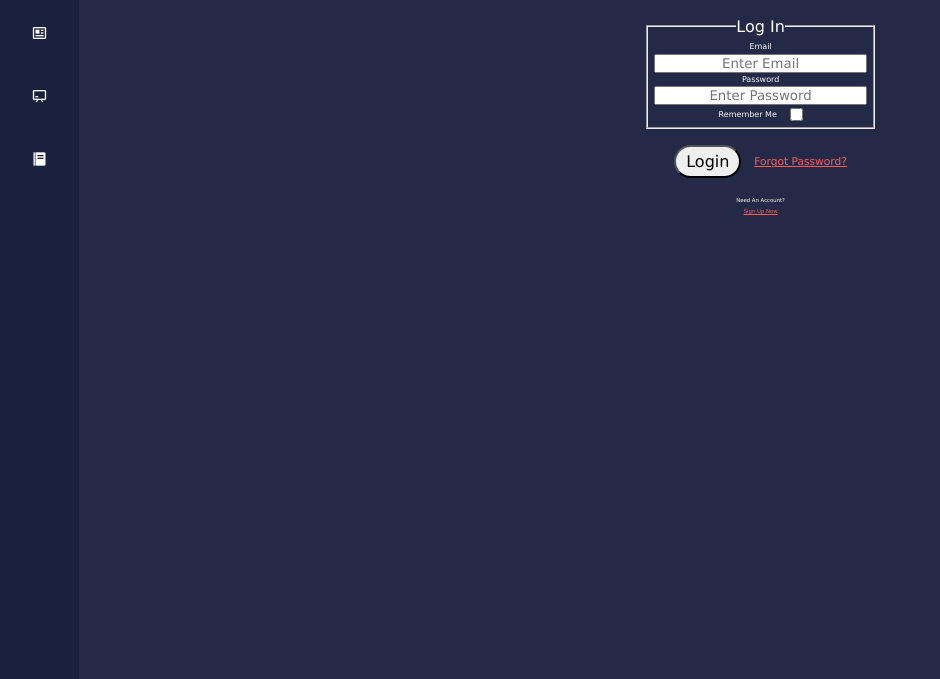
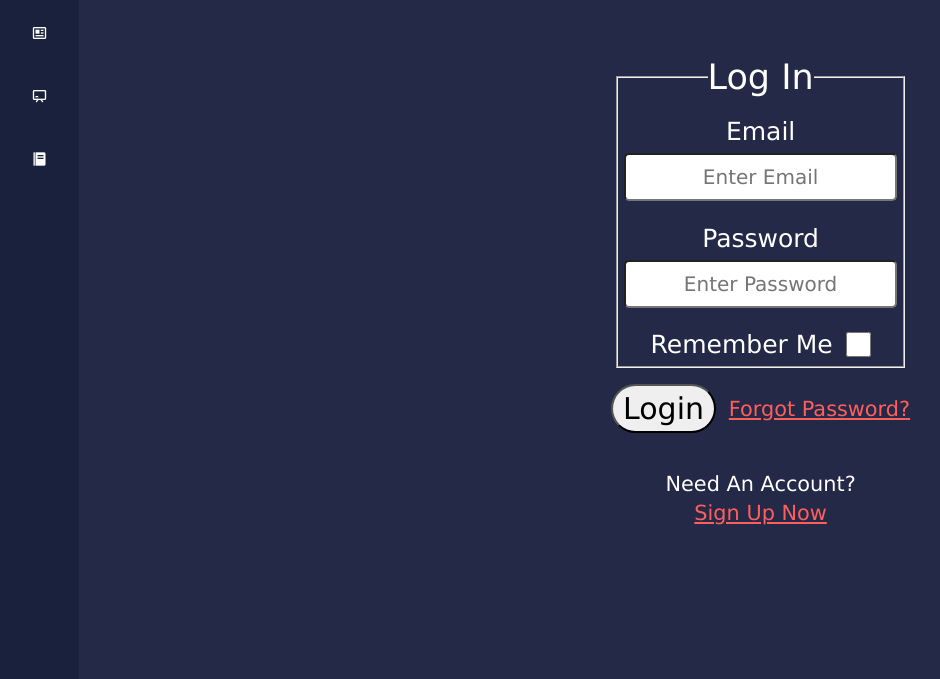
Before and after one commit to Pleeys/TradeTracker, a Flask app: page /login in a window 1280 px wide. Shown: the part 80-759 px from the top of the page, without its empty margins (1-941 px from the left). Run offline with Flask 3, Linux system fonts and the light colour scheme; some libraries are stand-ins or nearby versions.

Commit message:
Css update

```diff
--- a/tradetracker/config.py
+++ b/tradetracker/config.py
@@ -1,8 +1,7 @@
 import os
-import base64
 
 class Config:
-    SECRET_KEY = base64.b64encode(os.urandom(16)).decode('utf-8')
+    SECRET_KEY = os.environ.get('SECRET_KEY_FLASK')
     SQLALCHEMY_DATABASE_URI = 'sqlite:///site.db'
     MAIL_SERVER = 'smtp.googlemail.com'
     MAIL_PORT = 587
--- a/tradetracker/static/main.css
+++ b/tradetracker/static/main.css
@@ -753,8 +781,126 @@ td, th {
   .blocks {
     width: 75%;
   }
+  .news-article img {
+    width: 15%;
+    height: 15%;
+    float: left;
+    margin-right: 10px;
+  }
+  .news-text {
+    font-size: 0.5rem;
+  }
+  .news-title {
+    font-size: 0.5rem;
+  }
+}
+@media only screen and (min-width: 1000px) and (max-width: 1650px) {
+  .blocks {
+    top: 15%;
+  }
+  .block-content {
+    box-sizing: border-box;
+    width: 100%;
+    right: 5%;
+  }
+  .ticker-overview {
+    position: fixed;
+    display: flex;
+    left: 10%;
+    height: 50%;
+    width: 40%;
+  }
+  .wrapper {
+    position: fixed;
+    left: 10%;
+    margin-bottom: 50px;
+    width: 500px;
+  }
+  .portfolio-content {
+    margin-top: 10%;
+  }
+  .secondary-block-content {
+    position: fixed;
+    right: 10%;
+    height: 50%;
+    width: 40%;
+  }
+  .stock-elements {
+    width: 80%;
+    height: 400px;
+  }
+  .media-head {
+    align-items: center;
+    font-size: 2rem;
+  }
+  .media-body {
+    margin-right: 25%;
+  }
+  .content-section {
+    display: flex;
+    margin: auto;
+    justify-content: center;
+    width: 100%;
+    padding: 1%;
+    text-align: center;
+    color: white;
+    font-size: 2rem;
+  }
+  .form-group {
+    border: none;
+    display: block;
+    margin-bottom: 20px;
+  }
+  .form-head {
+    margin-bottom: 5%;
+    font-size: 35px;
+  }
+  .form-group label {
+    display: block;
+    margin-bottom: 5px;
+    font-size: 25px;
+  }
+  .form-check {
+    font-size: 25px;
+  }
+  .check{
+    margin-left: 1vw;
+    height: 25px;
+    width: 25px;
+  }
+  .form-group input[type="text"],
+  .form-group input[type="email"],
+  .form-group input[type="password"],
+  .form-group input[type="check_password"],
+  .form-group input[type="file"], .content, #amount{
+    display: block;
+    width: 100%;
+    padding: 10px;
+    font-size: 20px;
+    border-radius: 5px;
+  }
+
+  .form-bottom {
+    font-size:
+      25px;
+  }
+  .form-middle {
+    font-size: 25px;
+  }
+  .page_num {
+    font-size: 30px;
+
+  }
+  .btn {
+    font-size: 30px;
+  }
 }
 @media only screen and (min-width: 1650px) {
+  .block-content {
+    box-sizing: border-box;
+    width: 100%;
+    right: 5%;
+  }
   .trade_tracker_logo {
     font-size: 2rem;
     left: 8%;
--- a/tradetracker/templates/overview.html
+++ b/tradetracker/templates/overview.html
@@ -24,7 +24,7 @@
 </div>
 {% endblock %}
 {% block content %}
-    <div class="content-section">
+    <div class="content-section ticker-overview">
         <form method="POST" action="">
             <fieldset class="form-group-elements">
                 <legend class="form-head">Enter Ticker!</legend>
```
Also changed, not shown: other parts of tradetracker/static/main.css (+31 -19 lines), requirements.txt (added, +104 -0 lines), instance/site.db, tradetracker/static/profile_pics/5cb7737cf5c25428.JPG (added).
